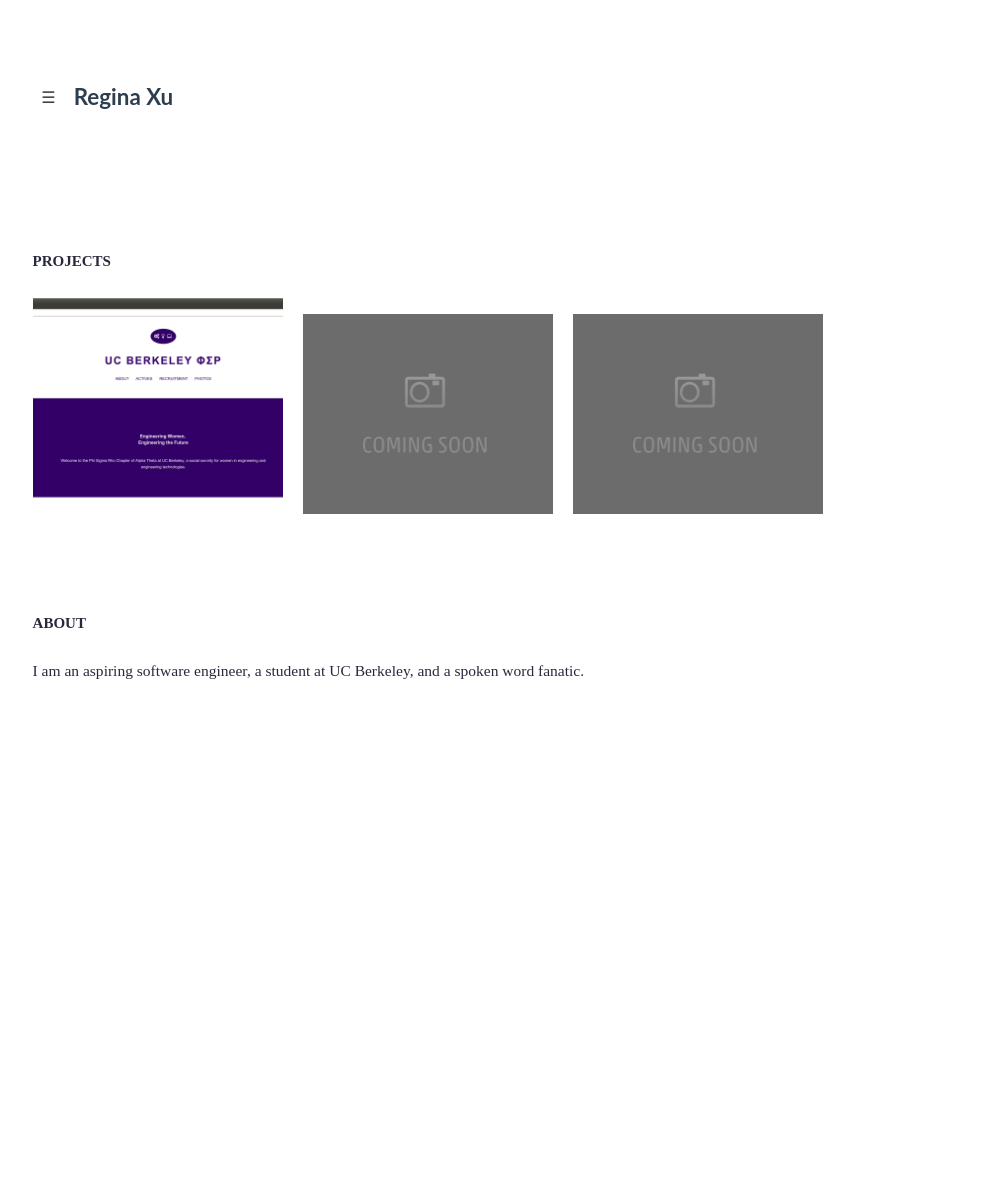
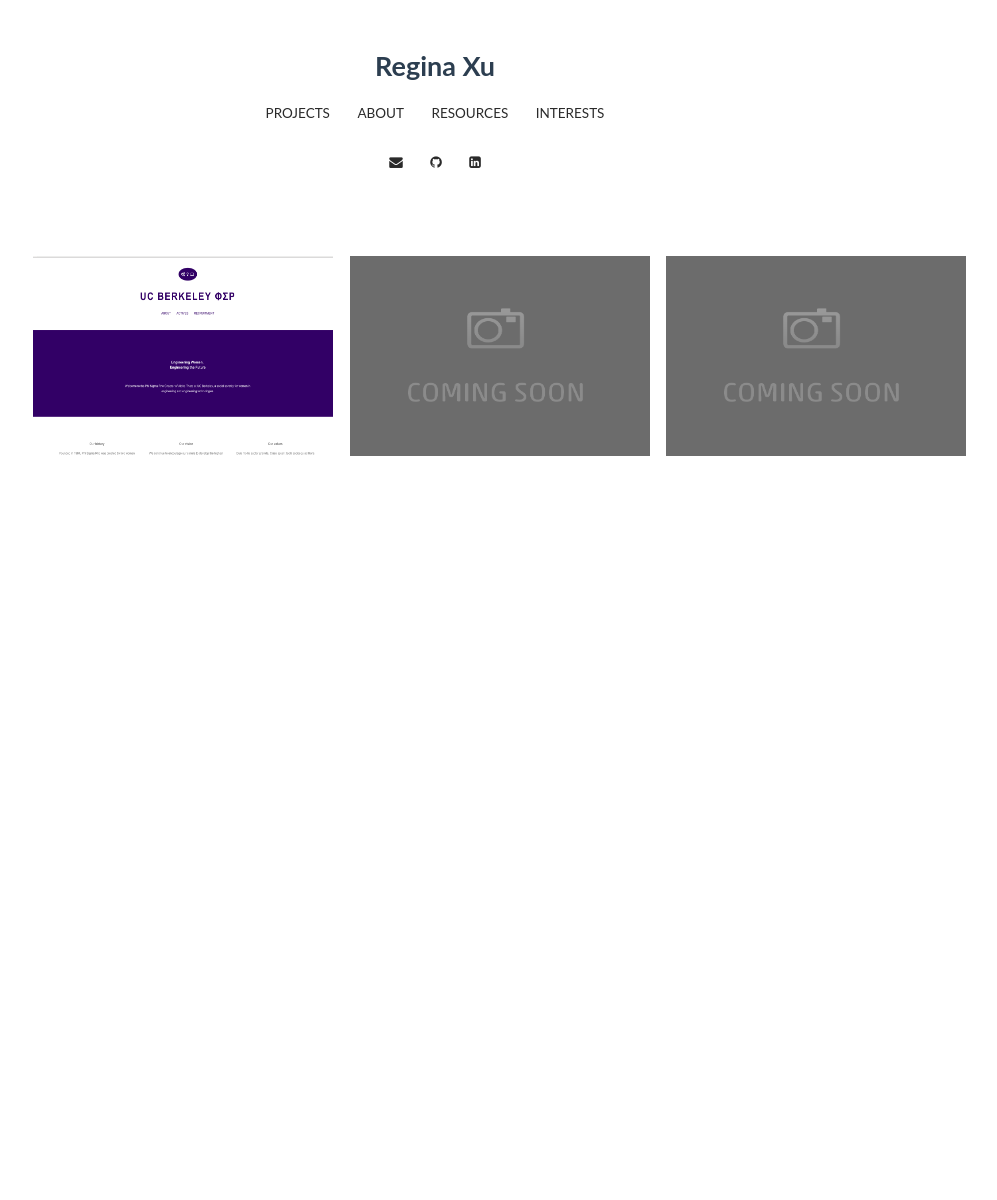
Before and after one commit to reginax/reginax.github.io, a Jekyll site: the page built from index.html, in a window 1280 px wide. Shown: the whole page, without its empty margins (205-1202 px from the left). Built offline with Jekyll 4.4.1, drawn with Linux system fonts in a browser that asks for light colours; nearby versions of some CDN libraries; after the commit the page ends 900 px from its top, so only the background shows below that.

Commit message:
Minor changes to interests and navbar

```diff
--- a/_includes/nav.html
+++ b/_includes/nav.html
@@ -1,35 +1,59 @@
 <!DOCTYPE html>
 <html>
 <head>
+    <title>Regina Xu</title>
     <meta charset='utf-8'>
     <meta http-equiv="X-UA-Compatible" content="IE=edge">
     <meta name="viewport" content="width=device-width, initial-scale=1, maximum-scale=1">
     <link rel="stylesheet" href="stylesheets/main.css">
+    <script src="http://code.jquery.com/jquery-1.10.1.min.js"></script>
+    <script>
+        $(function() {
+            var pull        = $('#pull');
+                menu        = $('nav ul');
+                menuHeight  = menu.height();
+
+            $(pull).on('click', function(e) {
+                e.preventDefault();
+                menu.slideToggle();
+            });
+            $(window).resize(function(){
+                var w = $(window).width();
+                if(w > 320 && menu.is(':hidden')) {
+                    menu.removeAttr('style');
+                }
+            });
+        });
+    </script>
 </head>
 <body>
-
-<div id="container" class="clearfix section__grey padding-large vertical-offset">
-<input type="checkbox" id="menu-toggle"/>
-<label for="menu-toggle" class="menu-icon">&#9776;</label>
-    <div id="brand"><a href="{{ "/" | prepend:site.baseurl }}">Regina Xu</a>
+    <div id="header-wrapper">
+        <div id="header" class="content">
+            <div id="brand" class="content"><a href="{{ "/" | prepend:site.baseurl }}"><center>Regina Xu</center></a>
             </div>
-    <div class="menu">
-        <ul>
-            <li><a href="{{ "/resume" | prepend:site.baseurl }}">RESUME</a>
+            <nav class="clearfix">
+                <ul class="clearfix">
+                    <li><a href="{{ "/" | prepend:site.baseurl }}">PROJECTS</a>
+                    </li>
+                    <li>
+                    <li><a href="{{ "/about" | prepend:site.baseurl }}">ABOUT</a>
                     </li>
                     <li>
                     <a href="{{ "/cs61a" | prepend:site.baseurl }}">RESOURCES</a>
                     </li>
                     <li>
-            <a href="{{ "/interests" | prepend:site.baseurl }}">THINGS</a></li>
+                    <a href="{{ "/interests" | prepend:site.baseurl }}">INTERESTS</a></li>
+                    <br>
                     <li>
-                <div id="icons">
                         <a target="_blank" href="mailto:regina.xu1@gmail.com"><i class="fa fa-envelope"></i></a>
                         <a href="https://github.com/reginax" target="_blank"><i class="fa fa-github"></i></a>
                         <a href="https://www.linkedin.com/in/reginaxu" target="_blank"><i class="fa fa-linkedin-square"></i></a>
-                </div>
                     </li>
                 </ul>
+                <a href="/" id="pull"><i class="fa fa-bars fa-2x" style="float: center; padding-top: 3px;">
+                </i></a>
+            </nav>
         </div>
     </div>
 </body>
+</html>
--- a/index.html
+++ b/index.html
@@ -3,41 +3,33 @@ Title: Home
 layout: default
 ---
 <head>
-    <meta charset='utf-8'>
-    <meta http-equiv="X-UA-Compatible" content="IE=edge">
-    <meta name="viewport" content="width=device-width, initial-scale=1">
-    <link rel="stylesheet" href="stylesheets/main.css">
+    <meta name="viewport" content="width=device-width, initial-scale=1, maximum-scale=1">
 </head>
 <body>
-<div id="container" class="clearfix section__grey padding-large vertical-offset">
-	<h4> PROJECTS </h4>
-	<ul class="img-list">
-	  <li>
-	    <a href="http://calphirho.github.io/">
-	      <div class="image" style="background-image: url('../images/proj1.png')"/></div>
+<div id="content-wrapper1" class="content">
+  <div class="col-xs-12 col-sm-4">
+		<a class="thumb" href="/psrdesign">
+			<div class="wrapper">
+				<img src="../images/phirho.png"></img>
   			<span class="text-content"><span>PSR Website Redesign<br><font size="2">Design</font></span></span>
+	    </div>
     </a>
-	  </li>
-	 	<li>
-	    <a href="/projects">
-	      <img src="../images/placeholder.png" width="250" height="200" />
+  </div>
+  <div class="col-xs-12 col-sm-4">
+		<a class="thumb" href="/">
+			<div class="wrapper">
+				<img src="../images/placeholder.png"></img>
   			<span class="text-content"><span>Browser Extension<br><font size="2">Prototype</font></span></span>
+	    </div>
     </a>
-	  </li>
-	  	<li>
-	    <a href="/projects">
-	      <img src="../images/placeholder.png" width="250" height="200" />
+  </div>
+  <div class="col-xs-12 col-sm-4">
+		<a class="thumb" href="/">
+			<div class="wrapper">
+				<img src="../images/placeholder.png"></img>
   			<span class="text-content"><span>anaLYST<br><font size="2">Data Visualization</font></span></span>
+	    </div>
     </a>
-	  </li>
-	</ul>
-	<div class="intro">
-		<h4> ABOUT </h4>
-<!-- 		<div class="intro-pic" style="transform:scale(2);">
-			<div>
-			</div>
-		</div> -->
-	    <p>I am an aspiring software engineer, a student at UC Berkeley, and a spoken word fanatic. </p>
   </div>
 </div>
 </body>
```
Also changed, not shown: _includes/stylesheets/main.css (+199 -159 lines), about/index.html (renamed from resume/index.html, +10 -5 lines), interests/index.html (renamed from things/index.html, +5 -5 lines), images/phirho.png (added), images/proj1.png (deleted). Lines whose indentation alone changed are shown as unchanged.
